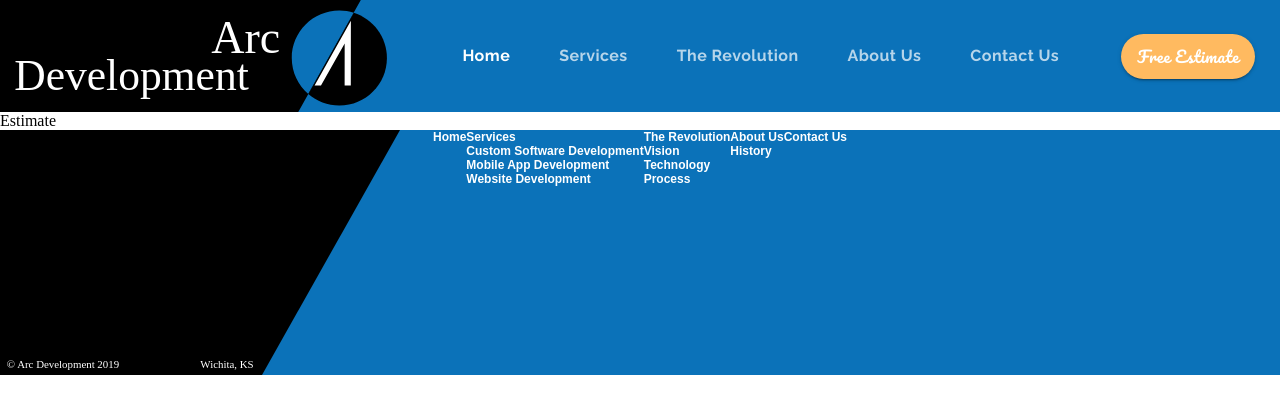
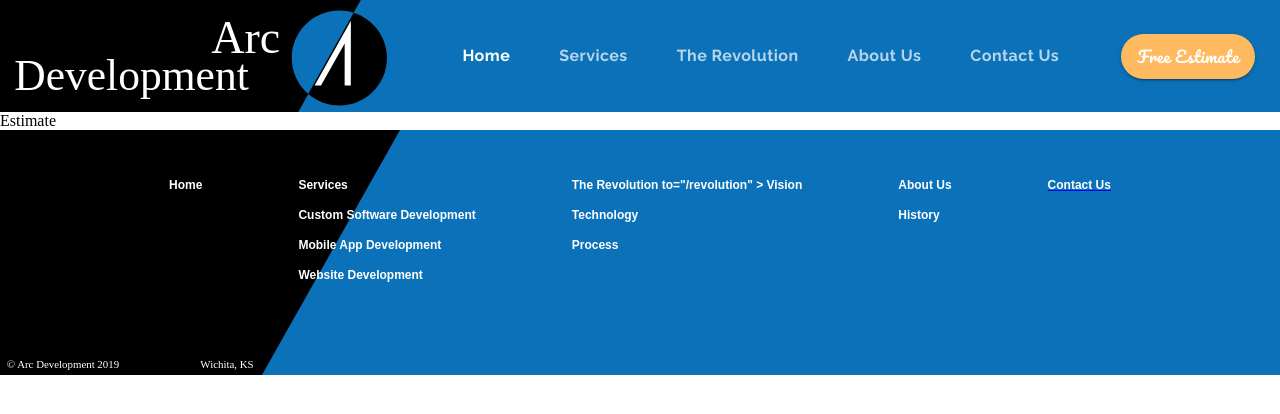
Before and after one commit to Michael-Xie/arcdevelopment, a React (Create React App) app: page /estimate in a window 1280 px wide. Shown: the top 414 px of the page. Built offline with nearby package versions, Linux system fonts and the light colour scheme.

Commit message:
Add navigation to links in Footer

```diff
--- a/src/components/ui/Footer.js
+++ b/src/components/ui/Footer.js
@@ -1,4 +1,6 @@
 import React from "react";
+import { Link } from "react-router-dom";
+
 import { makeStyles } from "@material-ui/core/styles";
 import Grid from "@material-ui/core/Grid";
 
@@ -29,6 +31,10 @@ const useStyles = makeStyles((theme) => ({
     fontFamily: "Arial",
     fontSize: "0.75rem",
     fontWeight: "bold",
+    textDecoration: "none",
+  },
+  gridItem: {
+    margin: "3em",
   },
 }));
 
@@ -38,58 +44,80 @@ export default function Footer() {
   return (
     <footer className={classes.footer}>
       <Grid container className={classes.mainContainer}>
-        <Grid item>
-          <Grid container direction="column">
-            <Grid item className={classes.link}>
+        <Grid item className={classes.gridItem}>
+          <Grid container direction="column" spacing={2}>
+            <Grid item component={Link} to="/" className={classes.link}>
               Home
             </Grid>
           </Grid>
         </Grid>
-        <Grid item>
-          <Grid container direction="column">
-            <Grid item className={classes.link}>
+        <Grid item className={classes.gridItem}>
+          <Grid container direction="column" spacing={2}>
+            <Grid item component={Link} to="/services" className={classes.link}>
               Services
             </Grid>
-            <Grid item className={classes.link}>
+            <Grid
+              item
+              component={Link}
+              to="/customsoftware"
+              className={classes.link}
+            >
               Custom Software Development
             </Grid>
-            <Grid item className={classes.link}>
+            <Grid
+              item
+              component={Link}
+              to="/mobileapps"
+              className={classes.link}
+            >
               Mobile App Development
             </Grid>
-            <Grid item className={classes.link}>
+            <Grid item component={Link} to="/websites" className={classes.link}>
               Website Development
             </Grid>
           </Grid>
         </Grid>
 
-        <Grid item>
-          <Grid container direction="column">
-            <Grid item className={classes.link}>
-              The Revolution
+        <Grid item className={classes.gridItem}>
+          <Grid container direction="column" spacing={2}>
+            <Grid
+              item
+              className={classes.link}
+              component={Link}
+              to="/revolution"
+            >
+              The Revolution to="/revolution" > Vision
             </Grid>
-            <Grid item className={classes.link}>
-              Vision
-            </Grid>
-            <Grid item className={classes.link}>
+            <Grid
+              item
+              className={classes.link}
+              component={Link}
+              to="/revolution"
+            >
               Technology
             </Grid>
-            <Grid item className={classes.link}>
+            <Grid
+              item
+              className={classes.link}
+              component={Link}
+              to="/revolution"
+            >
               Process
             </Grid>
           </Grid>
         </Grid>
-        <Grid item>
-          <Grid container direction="column">
-            <Grid item className={classes.link}>
+        <Grid item className={classes.gridItem}>
+          <Grid container direction="column" spacing={2}>
+            <Grid item className={classes.link} component={Link} to="/about">
               About Us
             </Grid>
-            <Grid item className={classes.link}>
+            <Grid item className={classes.link} component={Link} to="/about">
               History
             </Grid>
           </Grid>
         </Grid>
-        <Grid item>
-          <Grid container direction="column">
+        <Grid item className={classes.gridItem} component={Link} to="/contact">
+          <Grid container direction="column" spacing={2}>
             <Grid item className={classes.link}>
               Contact Us
             </Grid>
```
